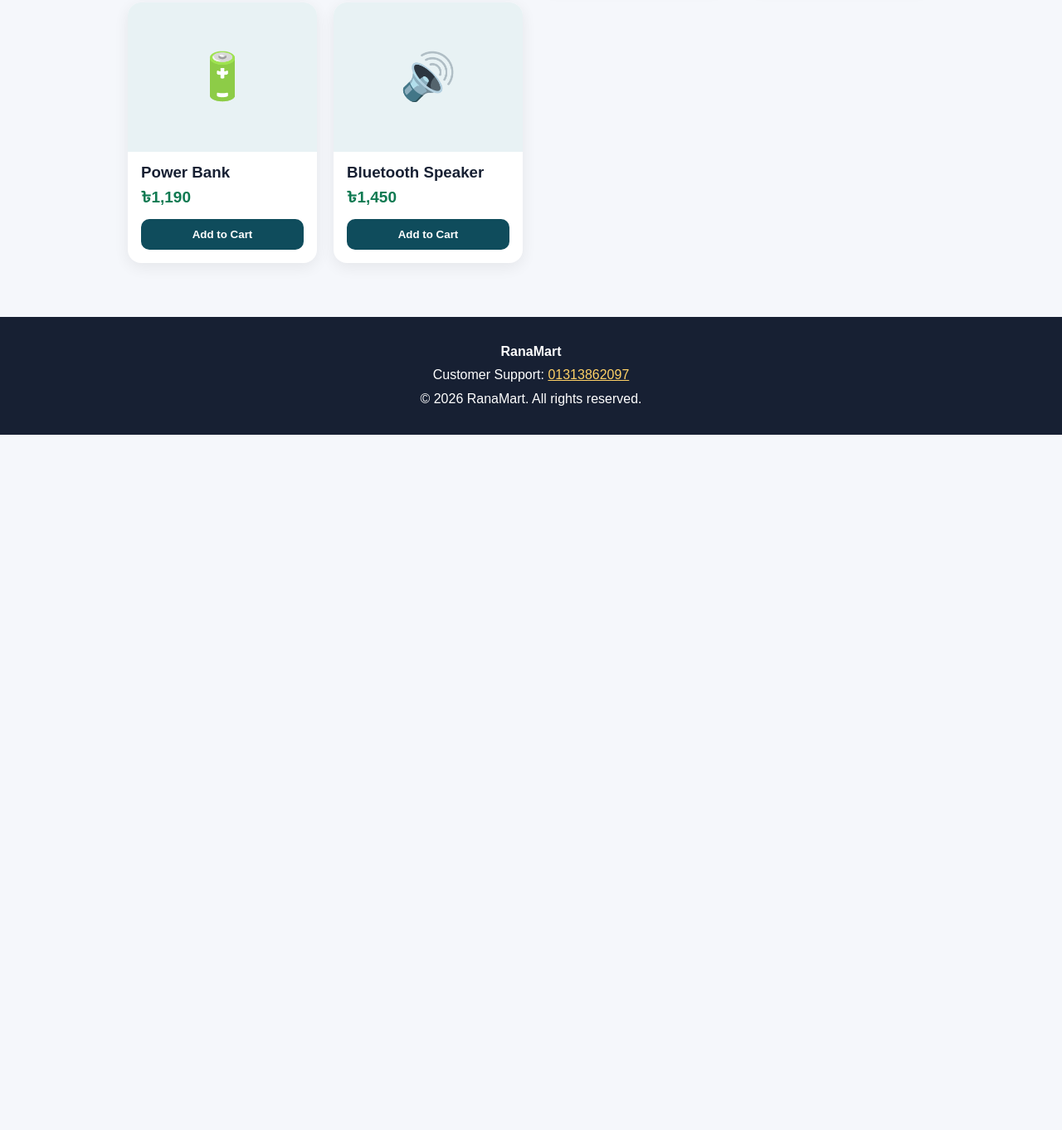
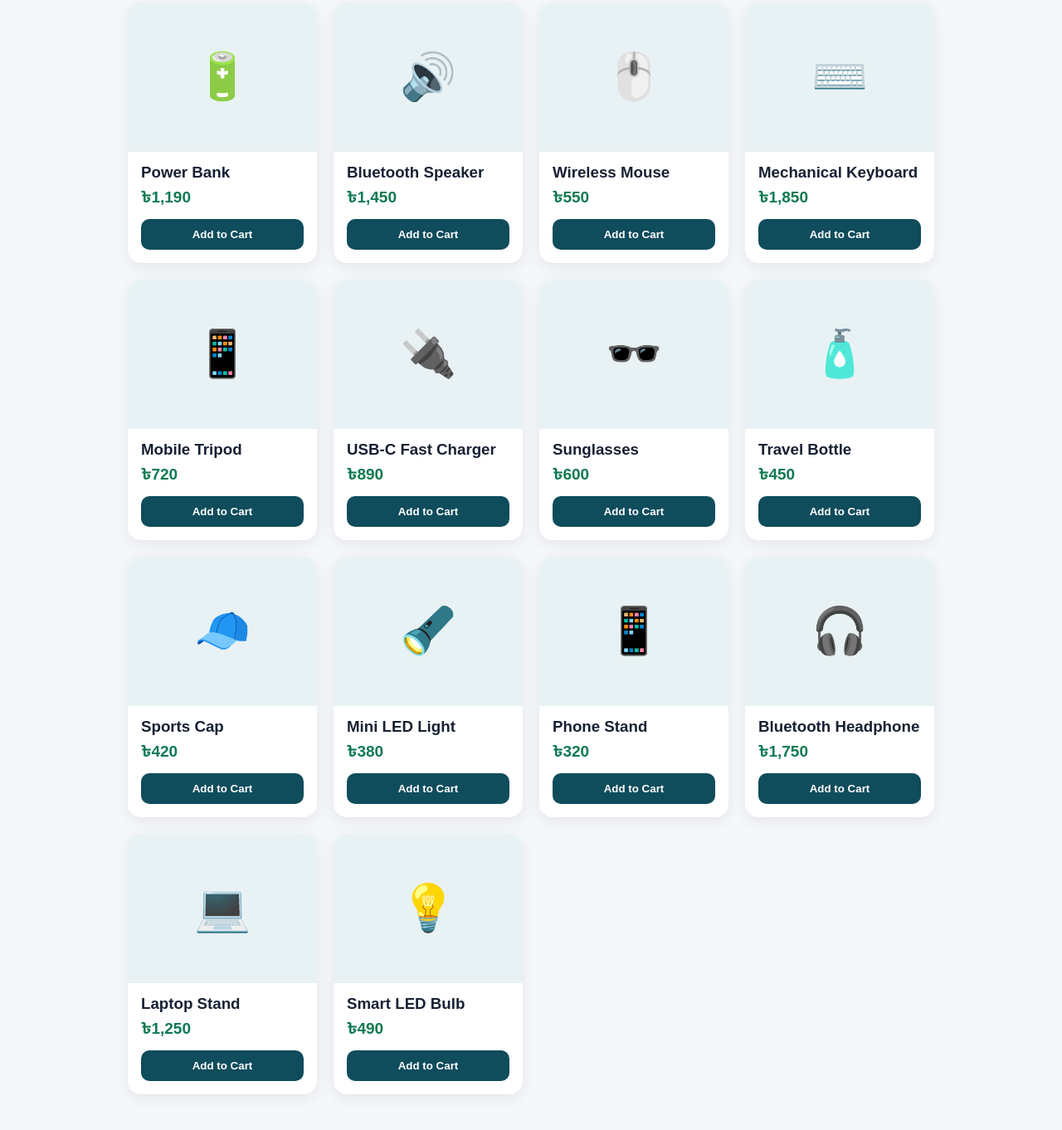
Before and after one commit to rana72133/ranamart, a plain HTML site: page index.html in a window 1280 px wide. Shown: the part 798-2160 px from the top of the page at 83% size. Before the commit the page ends 1322 px from the top, so only its background shows below. Drawn offline with Linux system fonts and the light colour scheme.

Commit message:
Add files via upload

```diff
--- a/index.html
+++ b/index.html
@@ -77,7 +77,19 @@ const products=[
  {id:3,name:"Premium Backpack",price:850,icon:"🎒"},
  {id:4,name:"LED Desk Lamp",price:650,icon:"💡"},
  {id:5,name:"Power Bank",price:1190,icon:"🔋"},
- {id:6,name:"Bluetooth Speaker",price:1450,icon:"🔊"}
+ {id:6,name:"Bluetooth Speaker",price:1450,icon:"🔊"},
+ {id:7,name:"Wireless Mouse",price:550,icon:"🖱️"},
+ {id:8,name:"Mechanical Keyboard",price:1850,icon:"⌨️"},
+ {id:9,name:"Mobile Tripod",price:720,icon:"📱"},
+ {id:10,name:"USB-C Fast Charger",price:890,icon:"🔌"},
+ {id:11,name:"Sunglasses",price:600,icon:"🕶️"},
+ {id:12,name:"Travel Bottle",price:450,icon:"🧴"},
+ {id:13,name:"Sports Cap",price:420,icon:"🧢"},
+ {id:14,name:"Mini LED Light",price:380,icon:"🔦"},
+ {id:15,name:"Phone Stand",price:320,icon:"📱"},
+ {id:16,name:"Bluetooth Headphone",price:1750,icon:"🎧"},
+ {id:17,name:"Laptop Stand",price:1250,icon:"💻"},
+ {id:18,name:"Smart LED Bulb",price:490,icon:"💡"}
 ];
 let cart=[];
 function money(n){return "৳"+n.toLocaleString("en-BD")}
```
